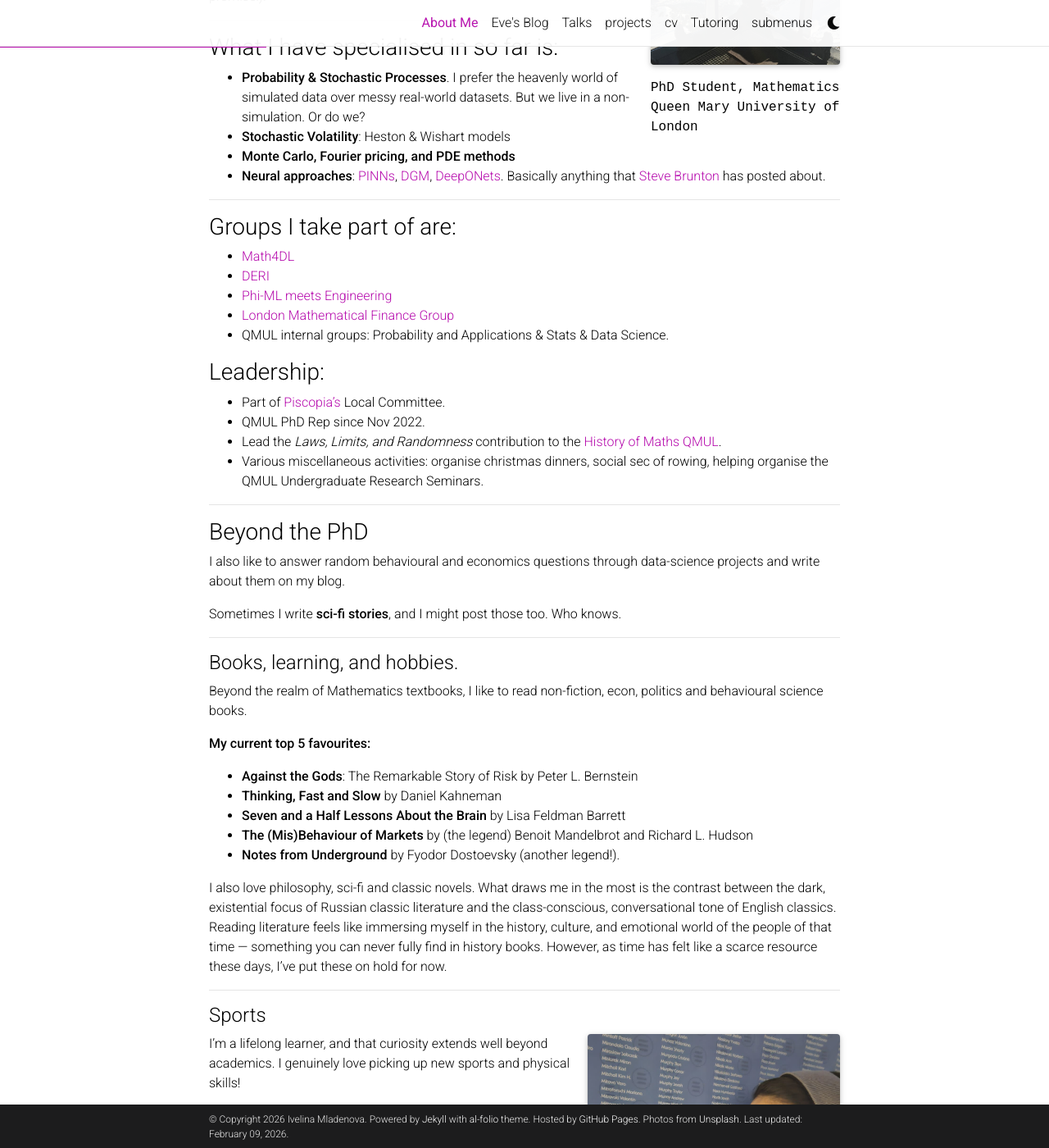
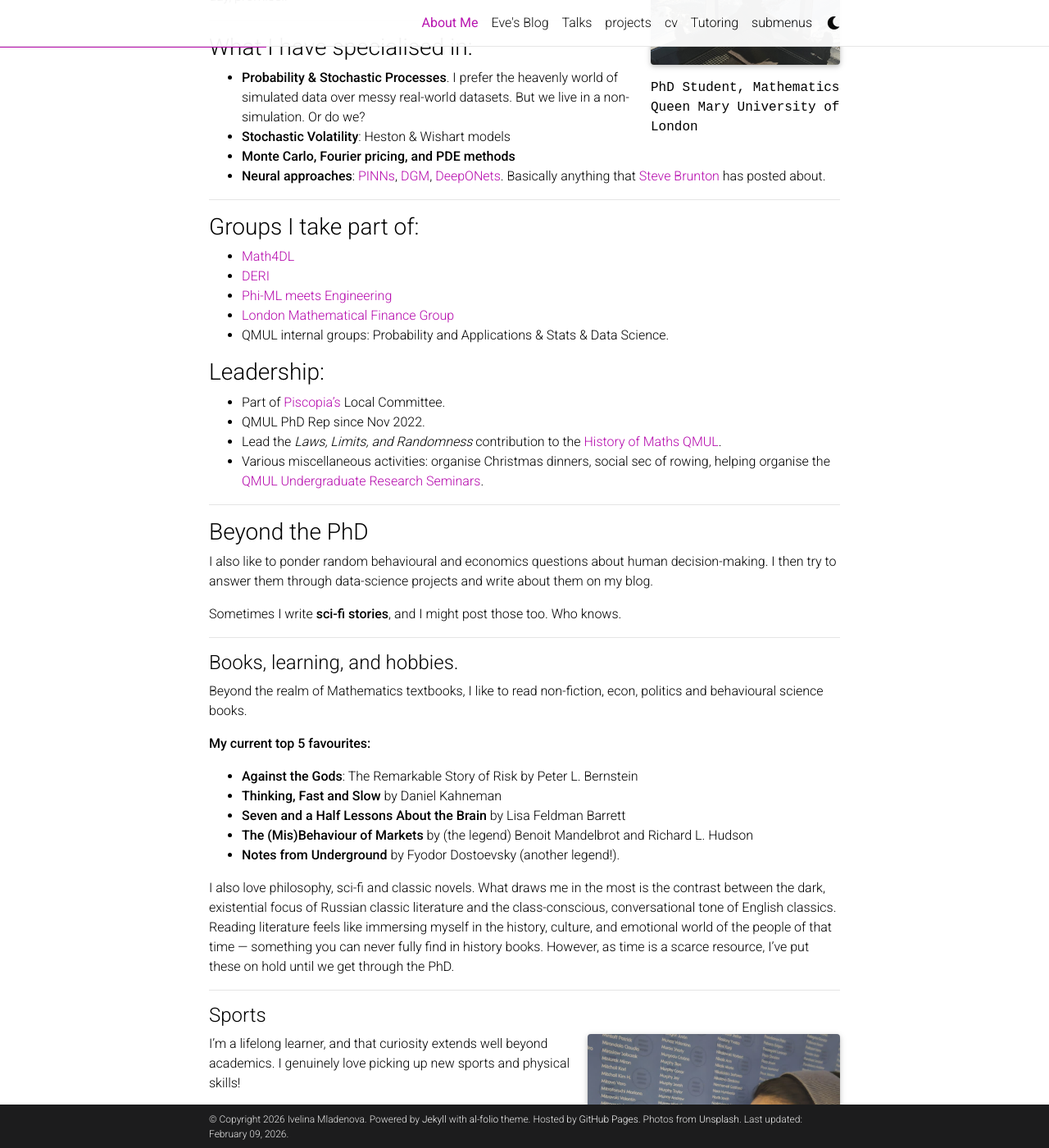
Before and after one commit to Ivelina0/Ivelina0.github.io, a Jekyll site: the page built from _pages/about.md, in a window 1280 px wide and 1400 px high, scrolled down 321 px. Shown: the whole window at 82% size. Built offline with Jekyll 4.4.1, drawn with Linux system fonts in a browser that asks for light colours; full-size pictures stand in for the smaller copies a plugin makes; comment, search, counter and statistics services are not loaded; a style sheet for code colours, icons or effects is not loaded; some of the changed text lies outside the part shown.

Commit message:
Update about.md

```diff
--- a/_pages/about.md
+++ b/_pages/about.md
@@ -20,18 +20,18 @@
 
 Hi you! I’m **Ivelina**, but most people call me **Eve**.
 
-I’m a final-year PhD student at **QMUL**, researching deep learning methods for computing arbitrage-free option prices. In particular, my work focuses on numerically approximating high-dimensional PDEs and Fourier-based pricing operators using neural networks. (not just Black–Scholes all day, promise!).
+I’m a final-year PhD student at **QMUL**, researching deep learning methods for computing arbitrage-free option prices. In particular, my work focuses on numerically approximating high-dimensional PDEs and Fourier-based pricing operators using neural networks. I not solving  Black–Scholes all day, promise!.
 
 ---
 
-### What I have specialised in so far is:
+### What I have specialised in:
 - **Probability & Stochastic Processes**. I prefer the heavenly world of simulated data over messy real-world datasets. But we live in a non-simulation. Or do we?
 - **Stochastic Volatility**: Heston & Wishart models
 - **Monte Carlo, Fourier pricing, and PDE methods**
 - **Neural approaches**: [PINNs](https://www.sciencedirect.com/science/article/abs/pii/S0021999118307125), [DGM](https://arxiv.org/abs/2305.06000), [DeepONets](https://arxiv.org/abs/1910.03193). Basically anything that [Steve Brunton](https://youtu.be/JoFW2uSd3Uo?si=zGf7Pws30vOg64rf) has posted about.
 
 ---
-### Groups I take part of are:
+### Groups I take part of:
 - [Math4DL](https://maths4dl.ac.uk/)
 - [DERI](https://www.qmul.ac.uk/deri/)
 - [Phi-ML meets Engineering](https://www.turing.ac.uk/events/phi-ml-meets-engineering)
@@ -43,12 +43,12 @@
 - Part of [Piscopia's](https://piscopia.co.uk/queen-mary-university-of-london-committee/) Local Committee.
 - QMUL PhD Rep since Nov 2022.
 - Lead the *Laws, Limits, and Randomness* contribution to the [History of Maths QMUL](https://www.seresearch.qmul.ac.uk/content/pce/ediresources/files/History_of_Maths_QMUL_2025.pdf).
-- Various miscellaneous activities: organise christmas dinners, social sec of rowing, helping organise the QMUL Undergraduate Research Seminars.
+- Various miscellaneous activities: organise Christmas dinners, social sec of rowing, helping organise the [QMUL Undergraduate Research Seminars](https://www.qmul.ac.uk/maths/undergraduate/ugresearchseminar/ugresearchseminar).
 
 ---
 
 ### Beyond the PhD
-I also like to answer random behavioural and economics questions through data-science projects and write about them on my blog.
+I also like to ponder random behavioural and economics questions about human decision-making. I then try to answer them through data-science projects and write about them on my blog.
 
 Sometimes I write **sci-fi stories**, and I might post those too. Who knows.
 
@@ -64,7 +64,7 @@
 - [**The (Mis)Behaviour of Markets**](https://www.goodreads.com/book/show/6046141-the-mis-behaviour-of-markets?ref=nav_sb_ss_1_29) by (the legend) Benoit Mandelbrot and Richard L. Hudson
 - [**Notes from Underground**](https://www.goodreads.com/book/show/49455.Notes_from_Underground?from_search=true&from_srp=true&qid=cAbCQNjj2v&rank=2) by Fyodor Dostoevsky (another legend!).
 
-I also love philosophy, sci-fi and classic novels. What draws me in the most is the contrast between the dark, existential focus of Russian classic literature and the class-conscious, conversational tone of English classics. Reading literature feels like immersing myself in the history, culture, and emotional world of the people of that time — something you can never fully find in history books. However, as time has felt like a scarce resource these days, I've put these on hold for now.
+I also love philosophy, sci-fi and classic novels. What draws me in the most is the contrast between the dark, existential focus of Russian classic literature and the class-conscious, conversational tone of English classics. Reading literature feels like immersing myself in the history, culture, and emotional world of the people of that time — something you can never fully find in history books. However, as time is a scarce resource, I've put these on hold until we get through the PhD.
 
 ---
 
```
